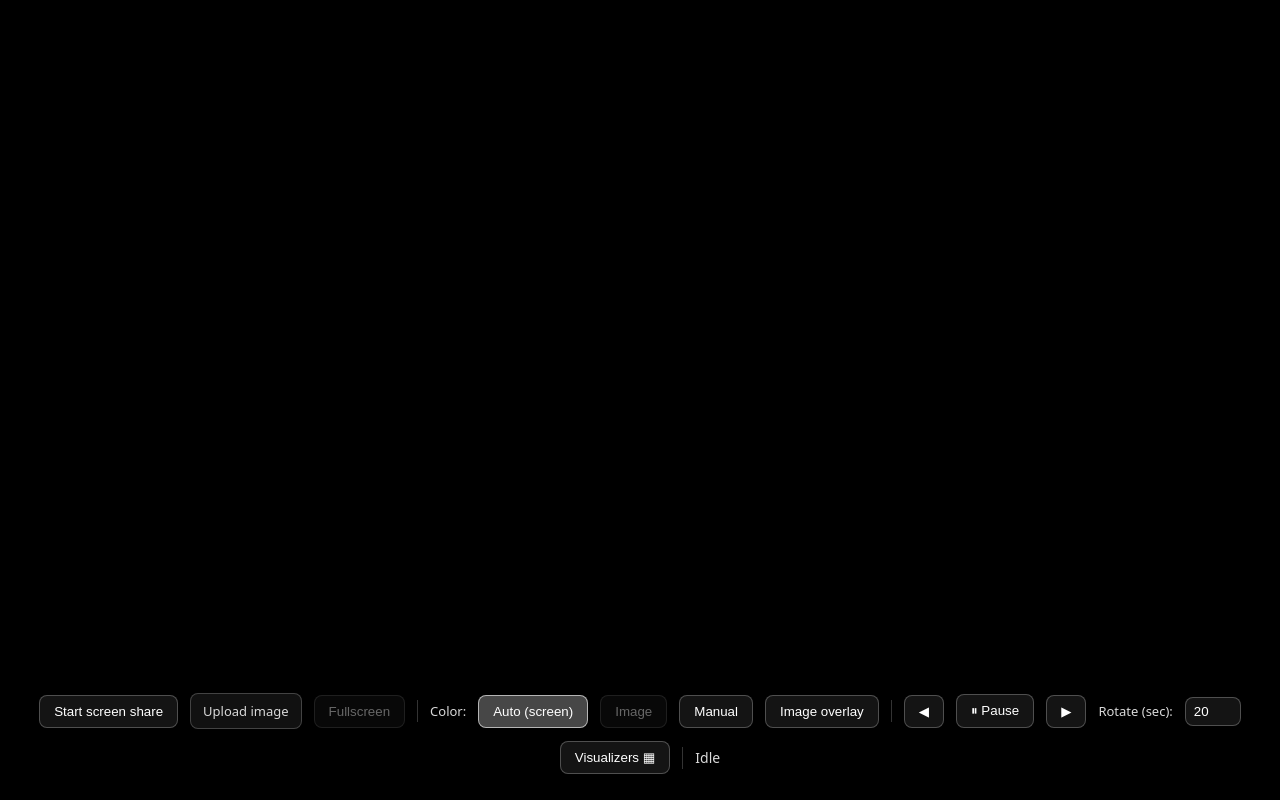
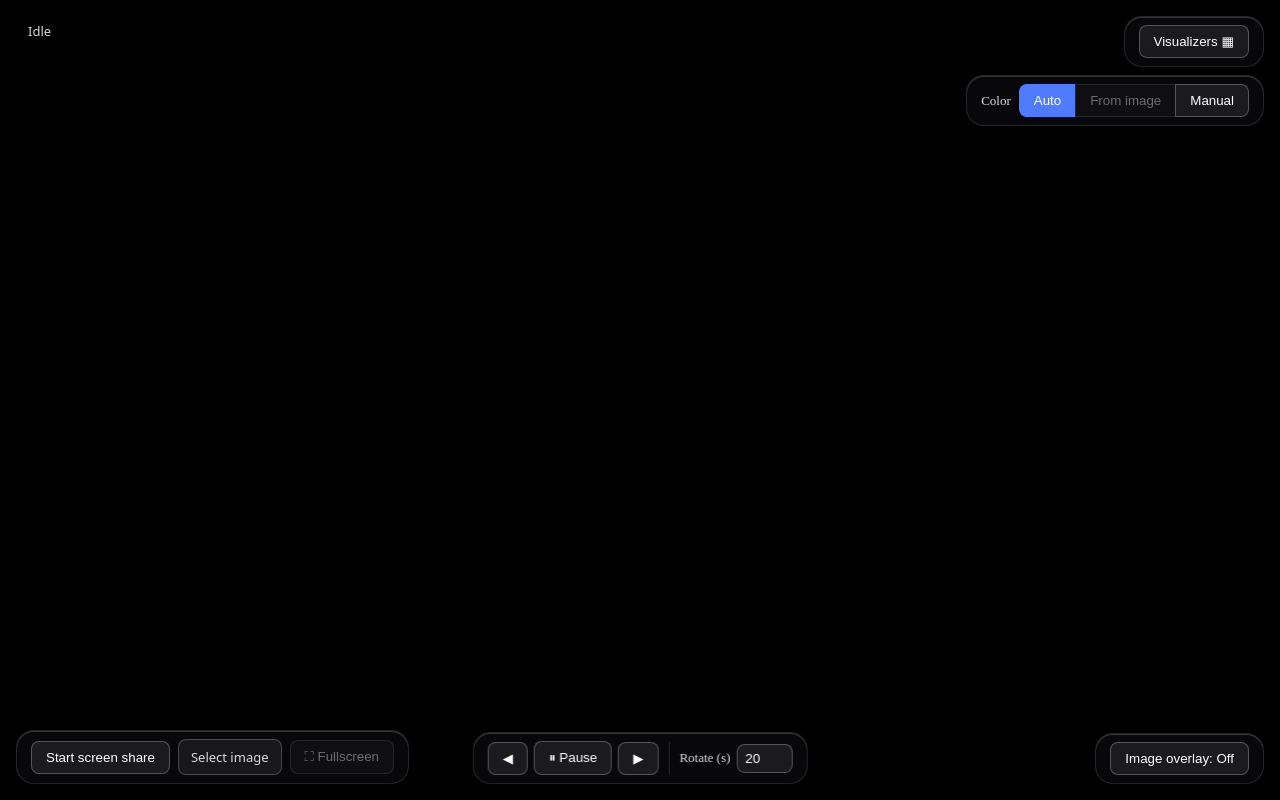
Before and after one commit to honeymaro/PartyAnywhere, a website built with Vite: page index.html in a window 1280 px wide. Built offline with nearby package versions, Linux system fonts and the light colour scheme.

Commit message:
feat(ui): liquid-glass controls redesign, adaptive palette, idle auto-hide, visualizer perf fixes
Restructure controls into positioned capsule zones (bottom-left, bottom-right,
bottom-center transport, top-right setup stack) with 2026 liquid-glass styling
(.ctl-main/.ctl-context/.ctl-float replaces the old single .ctl-bar strip).

- Color source + manual pickers move to top-right #setup; Image overlay Effects
  context attaches inline next to its toggle (bottom-right #controls-right).
- Add ui-palette.ts: CSS custom properties (--ui-primary/--ui-accent/--ui-on-primary)
  derived from the live music palette so active/hover states follow the music.
- Add controls-autohide.ts: fullscreen idle timer hides controls after 3 s of
  inactivity; any pointer/key activity restores them.
- app.ts: enterFullscreen() → toggleFullscreen() (enter/exit toggle); fullscreen
  button stays enabled while fullscreen so the user is never trapped.
- Calm over-reactive audio in metaball-lava and interference-moire (remove jarring
  beat-snap, reduce bass/mid multipliers). Reduce per-pixel cost in curl-flow-ink
  (fbm 5→3 octaves, streamline 8/6→5/3 steps) and nebula-volumetric (fbm 5→3
  octaves, march steps 40→24) to fix lag on mid-range GPUs.

```diff
--- a/src/main.ts
+++ b/src/main.ts
@@ -5,34 +5,65 @@ import { VISUALIZERS } from './visualizers/index';
 import { PreviewGallery } from './ui/preview-gallery';
 import { ImageOverlay } from './ui/image-overlay';
 import { OVERLAY_EFFECTS } from './ui/overlay-effects';
+import { setupControlsAutohide } from './ui/controls-autohide';
+import { applyUiPalette } from './ui/ui-palette';
+import { hexToRgb } from './color/color-utils';
 
 const root = document.querySelector<HTMLDivElement>('#app')!;
 root.innerHTML = `
   <div id="stage">
     <canvas id="view"></canvas>
+    <span id="status">Idle</span>
+    <div id="controls" class="ctl-bar">
+      <div class="ctl-main">
+        <span class="ctl-group">
+          <button id="start" type="button">Start screen share</button>
+          <label id="image-label" class="file-btn">Select image<input id="image-file" type="file" accept="image/*" hidden /></label>
+          <button id="fullscreen" type="button" disabled>⛶ Fullscreen</button>
+        </span>
       </div>
-  <div id="controls">
-    <button id="start" type="button">Start screen share</button>
-    <label id="image-label" class="file-btn">Upload image<input id="image-file" type="file" accept="image/*" hidden /></label>
-    <button id="fullscreen" type="button" disabled>Fullscreen</button>
-    <span class="divider"></span>
-    <label>Color:</label>
-    <button id="src-screen" type="button" class="src active">Auto (screen)</button>
-    <button id="src-image" type="button" class="src" disabled>Image</button>
-    <button id="src-manual" type="button" class="src">Manual</button>
-    <input id="color-pick" type="color" value="#4f7cff" class="control-hidden" />
-    <input id="accent-pick" type="color" value="#ff4fa3" class="control-hidden" />
+    </div>
+    <div id="controls-right" class="ctl-bar">
+      <div id="overlay-context" class="ctl-context control-hidden">
+        <label>Effects</label>
+        <span id="overlay-effects" class="overlay-effects"></span>
+      </div>
+      <div class="ctl-main">
+        <span class="ctl-group">
           <button id="overlay-toggle" type="button">Image overlay</button>
-    <span id="overlay-effects" class="overlay-effects control-hidden"></span>
-    <span class="divider"></span>
+        </span>
+      </div>
+    </div>
+    <div id="transport" class="ctl-float">
       <button id="rot-prev" type="button">◀</button>
       <button id="rot-pause" type="button">⏸ Pause</button>
       <button id="rot-next" type="button">▶</button>
-    <label>Rotate (sec):</label>
+      <span class="ctl-sep"></span>
+      <label>Rotate (s)</label>
       <input id="rot-interval" type="number" min="3" max="600" value="20" />
+    </div>
+    <div id="setup">
+      <div class="ctl-main">
+        <span class="ctl-group">
           <button id="gallery-toggle" type="button">Visualizers ▦</button>
-    <span class="divider"></span>
-    <span id="status">Idle</span>
+        </span>
+      </div>
+      <div class="ctl-main">
+        <span class="ctl-group">
+          <label>Color</label>
+          <span class="segmented">
+            <button id="src-screen" type="button" class="src active">Auto</button>
+            <button id="src-image" type="button" class="src" disabled>From image</button>
+            <button id="src-manual" type="button" class="src">Manual</button>
+          </span>
+        </span>
+      </div>
+      <div id="color-context" class="ctl-context control-hidden">
+        <label>Primary</label>
+        <input id="color-pick" type="color" value="#4f7cff" />
+        <label>Accent</label>
+        <input id="accent-pick" type="color" value="#ff4fa3" />
+      </div>
     </div>
     <div id="gallery" class="hidden">
       <div class="gallery-head">
@@ -45,6 +76,7 @@ root.innerHTML = `
       </div>
       <div id="gallery-grid"></div>
     </div>
+  </div>
 `;
 
 const canvas = document.querySelector<HTMLCanvasElement>('#view')!;
@@ -55,12 +87,16 @@ const fsBtn = document.querySelector<HTMLButtonElement>('#fullscreen')!;
 
 const app = new App(canvas);
 const overlay = new ImageOverlay(stage);
-app.onFrame((audio, dt, palette) => overlay.update(audio, dt, palette));
+app.onFrame((audio, dt, palette) => {
+  overlay.update(audio, dt, palette);
+  applyUiPalette(stage, palette.primary, palette.accent);
+});
 
 app.onStopped(() => {
   status.classList.remove('warn');
   status.textContent = 'Idle';
-  fsBtn.disabled = true;
+  // Don't disable while still fullscreen — that would trap the user (Exit unreachable).
+  fsBtn.disabled = !document.fullscreenElement;
   overlay.reset();
 });
 
@@ -87,8 +123,14 @@ startBtn.addEventListener('click', async () => {
 });
 
 fsBtn.addEventListener('click', () => {
-  void app.enterFullscreen();
+  void app.toggleFullscreen().catch(() => undefined);
 });
+
+document.addEventListener('fullscreenchange', () => {
+  fsBtn.textContent = document.fullscreenElement ? '⛶ Exit' : '⛶ Fullscreen';
+});
+
+setupControlsAutohide(stage);
 
 const srcButtons: Record<ColorSourceId, HTMLButtonElement> = {
   screen: document.querySelector<HTMLButtonElement>('#src-screen')!,
@@ -98,15 +140,16 @@ const srcButtons: Record<ColorSourceId, HTMLButtonElement> = {
 
 const colorPick = document.querySelector<HTMLInputElement>('#color-pick')!;
 const accentPick = document.querySelector<HTMLInputElement>('#accent-pick')!;
+const colorContext = document.querySelector<HTMLDivElement>('#color-context')!;
+const overlayContext = document.querySelector<HTMLDivElement>('#overlay-context')!;
 
 function highlightSource(id: ColorSourceId): void {
   for (const key of Object.keys(srcButtons) as ColorSourceId[]) {
     srcButtons[key].classList.toggle('active', key === id);
   }
-  // Reveal the manual color picker only when Manual is active. The image upload stays
+  // Reveal the manual color pickers only when Manual is active. The image upload stays
   // always visible — the uploaded image now also feeds the image overlay, not just color.
-  colorPick.classList.toggle('control-hidden', id !== 'manual');
-  accentPick.classList.toggle('control-hidden', id !== 'manual');
+  colorContext.classList.toggle('control-hidden', id !== 'manual');
 }
 
 (Object.keys(srcButtons) as ColorSourceId[]).forEach((id) => {
@@ -119,15 +162,18 @@ function highlightSource(id: ColorSourceId): void {
 // Initialize from persisted settings: color picker value + visibility for the active source.
 colorPick.value = app.getManualColorHex();
 accentPick.value = app.getManualAccentHex();
+applyUiPalette(stage, hexToRgb(app.getManualColorHex()), hexToRgb(app.getManualAccentHex()));
 highlightSource(app.getColorSource());
 
 colorPick.addEventListener('input', () => {
   app.setManualColor(colorPick.value);
+  applyUiPalette(stage, hexToRgb(colorPick.value), hexToRgb(accentPick.value));
   highlightSource('manual');
 });
 
 accentPick.addEventListener('input', () => {
   app.setManualAccent(accentPick.value);
+  applyUiPalette(stage, hexToRgb(colorPick.value), hexToRgb(accentPick.value));
   highlightSource('manual');
 });
 
@@ -237,7 +283,8 @@ function applyEffects(): void {
 
 function reflectOverlay(enabled: boolean): void {
   overlayToggle.classList.toggle('active', enabled);
-  overlayEffectsEl.classList.toggle('control-hidden', !enabled);
+  overlayToggle.textContent = `Image overlay: ${enabled ? 'On' : 'Off'}`;
+  overlayContext.classList.toggle('control-hidden', !enabled);
 }
 
 // Restore persisted overlay state (filter to known effect ids).
--- a/src/style.css
+++ b/src/style.css
@@ -22,6 +22,9 @@ body,
   inset: 0;
   width: 100%;
   height: 100%;
+  --ui-primary: #4f7cff;
+  --ui-accent: #ff4fa3;
+  --ui-on-primary: #111;
 }
 
 #view {
@@ -50,37 +53,118 @@ body,
   will-change: transform, filter;
 }
 
-#controls {
-  position: fixed;
+.ctl-bar {
+  position: absolute;
   bottom: 16px;
-  left: 16px;
-  right: 16px;
   z-index: 10;
   display: flex;
-  flex-wrap: wrap;
-  gap: 12px;
-  align-items: center;
-  justify-content: center;
-  padding: 10px 14px;
-  border-radius: 10px;
-  background: rgba(0, 0, 0, 0.55);
-  backdrop-filter: blur(8px);
+  flex-direction: column;
+  gap: 8px;
   font-family: system-ui, sans-serif;
   color: #fff;
 }
 
-#controls button {
+#controls {
+  left: 16px;
+  align-items: flex-start;
+}
+
+#controls-right {
+  right: 16px;
+  align-items: flex-end;
+}
+
+.ctl-main,
+.ctl-context,
+.ctl-float {
+  display: flex;
+  flex-wrap: wrap;
+  align-items: center;
+  gap: 6px;
+  max-width: 100%;
+  padding: 8px 14px;
+  border-radius: 18px;
+  backdrop-filter: blur(20px) saturate(1.3);
+  background: rgba(18, 18, 24, 0.45);
+  border: 1px solid rgba(255, 255, 255, 0.12);
+  box-shadow: 0 8px 32px rgba(0, 0, 0, 0.4), inset 0 1px 0 rgba(255, 255, 255, 0.18);
+}
+
+.ctl-group {
+  display: inline-flex;
+  align-items: center;
+  gap: 8px;
+}
+
+.ctl-sep {
+  width: 1px;
+  align-self: stretch;
+  min-height: 20px;
+  background: rgba(255, 255, 255, 0.12);
+  margin: 0 4px;
+}
+
+/* Floating single-purpose control regions (transport, gallery access). */
+.ctl-float {
+  position: absolute;
+  z-index: 10;
+}
+
+/* Top-right setup stack: Visualizers, Color source, and the manual color pickers. */
+#setup {
+  position: absolute;
+  top: 16px;
+  right: 16px;
+  z-index: 10;
+  display: flex;
+  flex-direction: column;
+  align-items: flex-end;
+  gap: 8px;
+}
+
+#transport {
+  bottom: 16px;
+  left: 50%;
+  transform: translateX(-50%);
+}
+
+.ctl-main button,
+.ctl-context button,
+.ctl-float button {
   padding: 8px 14px;
   border: 1px solid rgba(255, 255, 255, 0.25);
   border-radius: 8px;
   background: rgba(255, 255, 255, 0.08);
   color: #fff;
   cursor: pointer;
+  transition: background-color 0.2s, border-color 0.2s, color 0.2s, transform 0.08s;
 }
 
-#controls button:disabled {
+.ctl-main button:disabled,
+.ctl-context button:disabled,
+.ctl-float button:disabled {
   opacity: 0.4;
   cursor: default;
+}
+
+.segmented {
+  display: inline-flex;
+}
+
+.segmented .src {
+  border-radius: 0;
+  border-right-width: 0;
+}
+
+.segmented .src:first-child {
+  border-top-left-radius: 8px;
+  border-bottom-left-radius: 8px;
+}
+
+.segmented .src:last-child {
+  border-top-right-radius: 8px;
+  border-bottom-right-radius: 8px;
+  border-right-width: 1px;
 }
 
 .control-hidden {
@@ -88,9 +172,19 @@ body,
 }
 
 #status {
-  font-size: 14px;
+  position: absolute;
+  top: 16px;
+  left: 16px;
+  z-index: 10;
+  max-width: 520px;
+  padding: 6px 12px;
+  border-radius: 999px;
+  background: rgba(0, 0, 0, 0.55);
+  backdrop-filter: blur(8px);
+  font-family: system-ui, sans-serif;
+  font-size: 13px;
+  color: #fff;
   opacity: 0.85;
-  max-width: 520px;
 }
 
 #status.warn {
@@ -99,23 +193,29 @@ body,
   font-weight: 600;
 }
 
-#controls label {
+.ctl-main label,
+.ctl-context label,
+.ctl-float label {
   font-size: 13px;
   opacity: 0.85;
 }
 
-.divider {
-  width: 1px;
-  height: 22px;
-  background: rgba(255, 255, 255, 0.2);
+/* Active state follows the live music palette, with auto-readable text. */
+.ctl-main button.active,
+.ctl-context button.active,
+.ctl-float button.active {
+  background: var(--ui-primary, #4f7cff);
+  border-color: var(--ui-primary, #4f7cff);
+  color: var(--ui-on-primary, #111);
 }
 
-#controls button.src.active {
-  background: rgba(255, 255, 255, 0.28);
-  border-color: rgba(255, 255, 255, 0.6);
+.ctl-main button:hover:not(:disabled):not(.active),
+.ctl-context button:hover:not(:disabled):not(.active),
+.ctl-float button:hover:not(:disabled):not(.active) {
+  border-color: var(--ui-accent, #ff4fa3);
 }
 
-#controls input[type='color'] {
+.ctl-context input[type='color'] {
   width: 36px;
   height: 32px;
   padding: 0;
@@ -133,7 +233,8 @@ body,
   cursor: pointer;
 }
 
-#controls input[type='number'] {
+.ctl-context input[type='number'],
+.ctl-float input[type='number'] {
   width: 56px;
   padding: 6px 8px;
   border: 1px solid rgba(255, 255, 255, 0.25);
@@ -143,7 +244,7 @@ body,
 }
 
 #gallery {
-  position: fixed;
+  position: absolute;
   inset: 0;
   z-index: 20;
   display: flex;
@@ -261,3 +362,46 @@ body,
   font-size: 13px;
   cursor: pointer;
 }
+
+#controls,
+#controls-right,
+#status,
+#transport,
+#setup {
+  transition: opacity 0.25s ease;
+}
+
+#stage.controls-hidden {
+  cursor: none;
+}
+
+#stage.controls-hidden #controls,
+#stage.controls-hidden #controls-right,
+#stage.controls-hidden #status,
+#stage.controls-hidden #transport,
+#stage.controls-hidden #setup {
+  opacity: 0;
+  pointer-events: none;
+}
+
+@keyframes ctx-in {
+  from {
+    opacity: 0;
+    transform: translateY(8px);
+  }
+  to {
+    opacity: 1;
+    transform: translateY(0);
+  }
+}
+
+@media (prefers-reduced-motion: no-preference) {
+  .ctl-main button:active,
+  .ctl-context button:active,
+  .ctl-float button:active {
+    transform: scale(0.96);
+  }
+  .ctl-context:not(.control-hidden) {
+    animation: ctx-in 0.2s ease;
+  }
+}
--- /dev/null
+++ b/src/ui/controls-autohide.ts
@@ -0,0 +1,34 @@
+/**
+ * While the stage is fullscreen, hide the on-stage controls (and the cursor) after
+ * `idleMs` of no pointer movement, and reveal them on pointer move. Outside fullscreen
+ * the controls are always visible. Toggles the `controls-hidden` class on `stage`.
+ */
+export function setupControlsAutohide(stage: HTMLElement, idleMs = 3000): void {
+  let timer = 0;
+  let active = false;
+
+  const hide = (): void => {
+    stage.classList.add('controls-hidden');
+  };
+
+  const reveal = (): void => {
+    stage.classList.remove('controls-hidden');
+    if (timer) clearTimeout(timer);
+    timer = window.setTimeout(hide, idleMs);
+  };
+
+  stage.addEventListener('pointermove', () => {
+    if (active) reveal();
+  });
+
+  document.addEventListener('fullscreenchange', () => {
+    active = document.fullscreenElement === stage;
+    if (active) {
+      reveal(); // show now, then start the idle countdown
+    } else {
+      if (timer) clearTimeout(timer);
+      timer = 0;
+      stage.classList.remove('controls-hidden'); // always visible in windowed mode
+    }
+  });
+}
--- /dev/null
+++ b/src/ui/ui-palette.ts
@@ -0,0 +1,30 @@
+import type { RGB } from '../core/types';
+import { rgbToHex } from '../color/color-utils';
+
+/**
+ * Readable text color (#111 or #fff) for text placed on a `primary`-colored fill.
+ * Inputs are gamma-encoded sRGB (0..1), so BT.601 luma coefficients are intentional.
+ */
+export function uiTextOn(primary: RGB): string {
+  const luma = 0.299 * primary[0] + 0.587 * primary[1] + 0.114 * primary[2];
+  return luma > 0.6 ? '#111' : '#fff';
+}
+
+let lastPrimaryHex = '';
+let lastAccentHex = '';
+
+/**
+ * Push the live palette into the CSS custom properties used by the control styling.
+ * Called every frame while sharing — skips the DOM writes when the color is unchanged
+ * (the palette eases smoothly, so most frames repeat the previous hex).
+ */
+export function applyUiPalette(el: HTMLElement, primary: RGB, accent: RGB): void {
+  const primaryHex = rgbToHex(primary);
+  const accentHex = rgbToHex(accent);
+  if (primaryHex === lastPrimaryHex && accentHex === lastAccentHex) return;
+  lastPrimaryHex = primaryHex;
+  lastAccentHex = accentHex;
+  el.style.setProperty('--ui-primary', primaryHex);
+  el.style.setProperty('--ui-accent', accentHex);
+  el.style.setProperty('--ui-on-primary', uiTextOn(primary));
+}
```
Also changed, not shown: src/app.ts (+7 -3 lines), src/ui/ui-palette.test.ts (added, +15 -0 lines), src/visualizers/curl-flow-ink.ts (+9 -5 lines), src/visualizers/interference-moire.ts (+8 -11 lines), src/visualizers/metaball-lava.ts (+11 -11 lines), src/visualizers/nebula-volumetric.ts (+5 -3 lines). Lines whose indentation alone changed are shown as unchanged.
